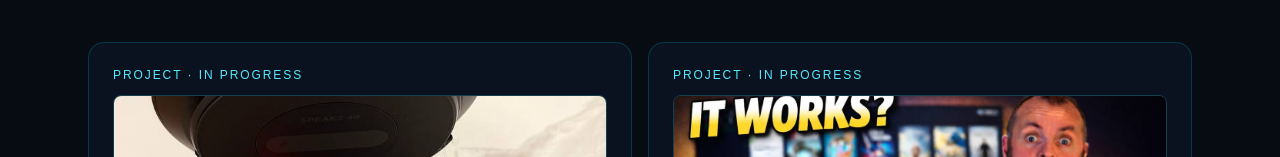
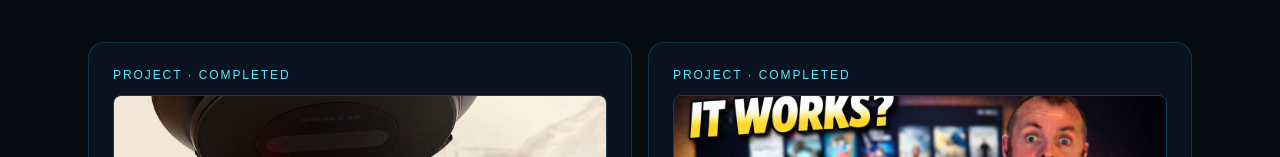
Before and after one commit to DigitalRonin73/Tired-Dad-Tech, a Next.js app: page /vault in a window 1280 px wide. Shown: the part 182-339 px from the top of the page. Built offline with nearby package versions, Linux system fonts and the light colour scheme.

Commit message:
Mark remaining projects completed and add ordered checklist for OpenClaw steps

```diff
--- a/src/app/vault/[slug]/page.tsx
+++ b/src/app/vault/[slug]/page.tsx
@@ -117,7 +117,18 @@ Example GND options: pins 15, 17, 18, 19, 24 (wire color can vary by PSU)`}</cod
             </div>
 
             <div className="space-y-3">
-              <h3 className="text-lg font-semibold">OpenClaw install commands (copy one-by-one)</h3>
+              <h3 className="text-lg font-semibold">OpenClaw install commands (run in order)</h3>
+              <div className="rounded-lg border border-cyan-300/20 bg-[#08101d] p-3 text-sm text-zinc-300">
+                <p className="font-medium text-cyan-200">Run sequence: 1 → 5</p>
+                <ul className="mt-2 space-y-1">
+                  {openClawCommandSteps.map((step) => (
+                    <li key={`check-${step.title}`} className="flex items-center gap-2">
+                      <span aria-hidden className="text-cyan-300">☐</span>
+                      <span>{step.title}</span>
+                    </li>
+                  ))}
+                </ul>
+              </div>
               {openClawCommandSteps.map((step) => (
                 <CopyCodeBlock key={step.title} title={step.title} code={step.code} />
               ))}
--- a/src/content/projects.ts
+++ b/src/content/projects.ts
@@ -16,7 +16,7 @@ export const projects: Project[] = [
     slug: "jarvis-self-hosted-assistant",
     title: "Jarvis: The Private Voice Assistant",
     category: "Project",
-    status: "In Progress",
+    status: "Completed",
     summary:
       "A fully local, privacy-first alternative to cloud voice assistants where voice data stays on the home network.",
     stack: ["Home Assistant", "Proxmox", "Mac mini M1", "Raspberry Pi", "openWakeWord"],
@@ -38,7 +38,7 @@ export const projects: Project[] = [
     slug: "bc250-couch-gaming-console",
     title: "BC-250 Couch Gaming Console",
     category: "Project",
-    status: "In Progress",
+    status: "Completed",
     summary:
       "A custom AMD BC-250 APU gaming build tuned for couch use with Linux Bazzite and Steam Big Picture.",
     stack: ["AMD BC-250", "Bazzite Linux", "Steam Big Picture", "Noctua Cooling", "3D Printed Case"],
```
